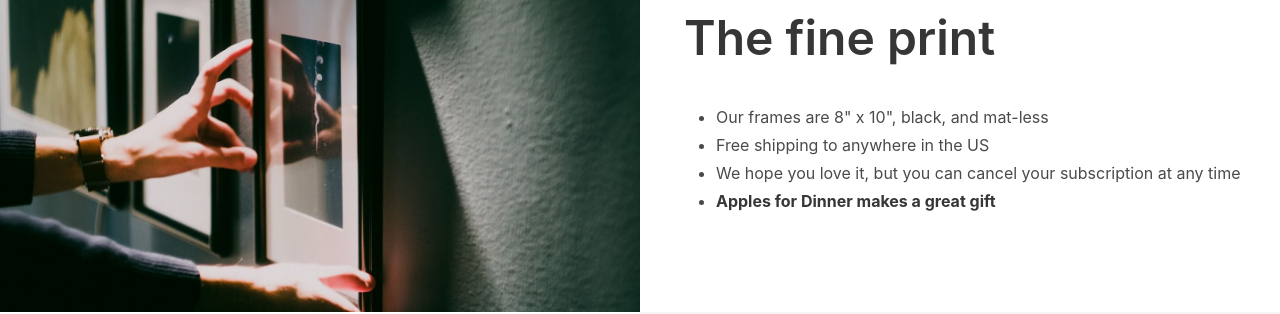
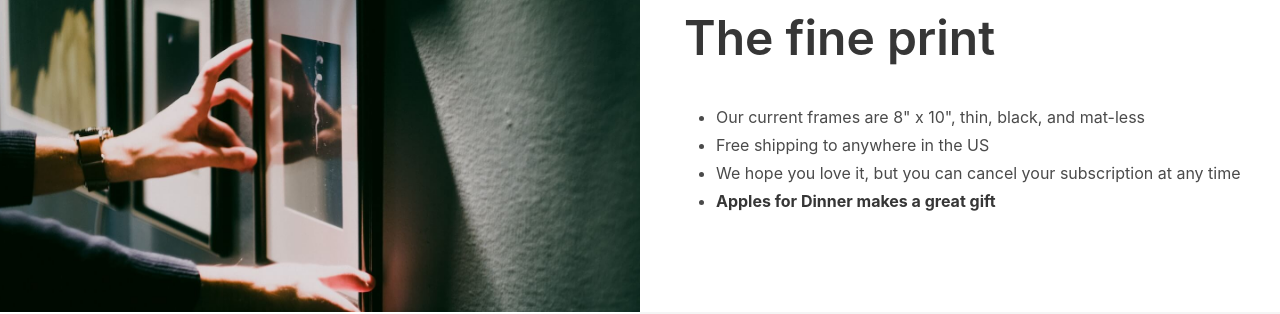
Before and after one commit to kofigumbs/apples-for-dinner, a Jekyll site: the page built from index.html, in a window 1280 px wide and 900 px high, scrolled down 1723 px. Shown: the part 153-467 px from the top of the window. Built offline with Jekyll 4.4.1, drawn with Linux system fonts in a browser that asks for light colours; nearby versions of some CDN libraries; comment, search, counter and statistics services are not loaded.

Commit message:
Update index.html

```diff
--- a/index.html
+++ b/index.html
@@ -94,7 +94,7 @@ styles: |
       <h2 class="title is-1">The fine print</h2>
       <div class="content">
         <ul>
-          <li>Our frames are 8" x 10", black, and mat-less</li>
+          <li>Our current frames are 8" x 10", thin, black, and mat-less</li>
           <li>Free shipping to anywhere in the US</li>
           <li>We hope you love it, but you can cancel your subscription at any time</li>
           <li><strong>Apples for Dinner makes a great gift</strong></li>
@@ -114,7 +114,7 @@ styles: |
   </div>
   <div class="column is-half has-background-light">
     <div class="vcenter banner-text has-text-centered">
-      <h2 class="subtitle is-2  has-text-weight-light">
+      <h2 class="subtitle is-2 has-text-weight-light">
         Discover your next
         <br><strong><mark data-tags='["conversation starter", "personal aesthetic"]'>favorite artist</mark></strong>
       </h2>
```
